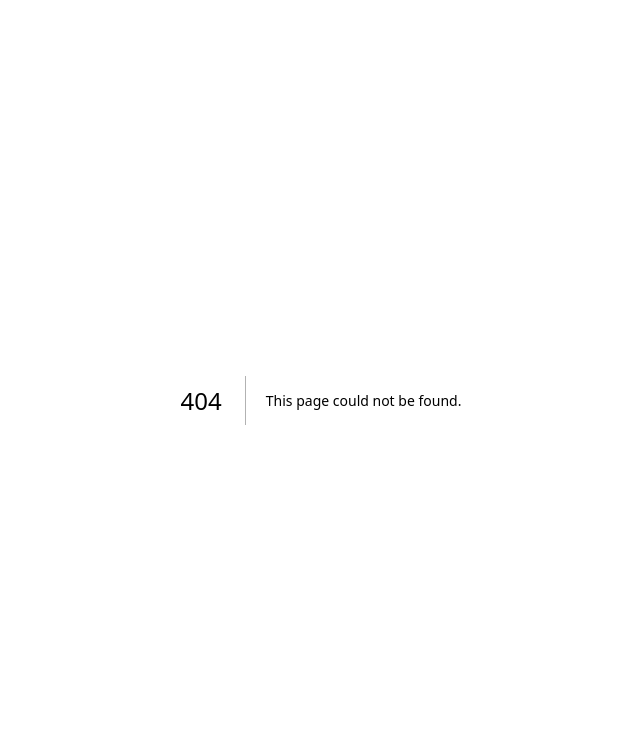
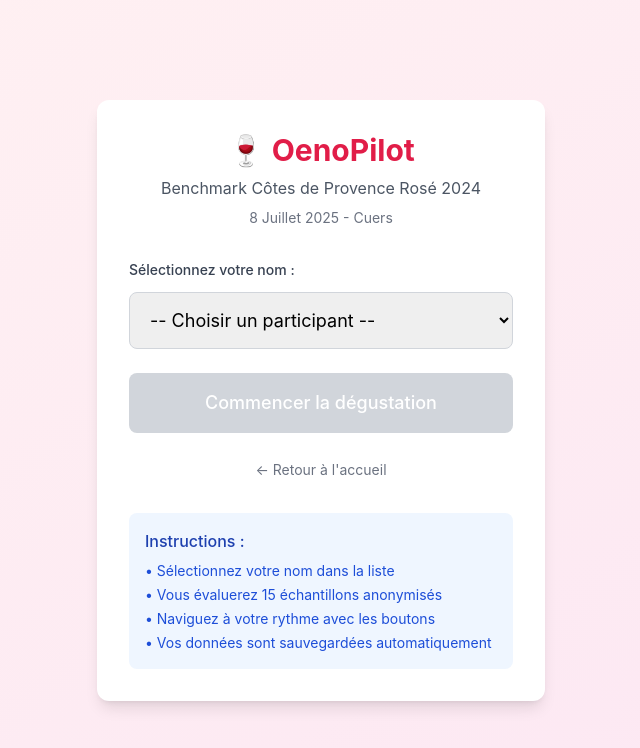
Before and after one commit to Florian83390/oenopilot-mvp, a Next.js app: page /login in a window 1280 px wide. Before the commit this address had no page. Shown: the top 748 px of the page, without its empty margins (319-959 px from the left). Built offline with nearby package versions, Linux system fonts and the light colour scheme.

Commit message:
Add participant login page

```diff
--- /dev/null
+++ b/pages/login.js
@@ -0,0 +1,84 @@
+import { useState } from 'react';
+import { useRouter } from 'next/router';
+import Link from 'next/link';
+
+export default function Login() {
+  const [selectedParticipant, setSelectedParticipant] = useState('');
+  const router = useRouter();
+
+  const participants = [
+    'Florian LACROUX',
+    'Mathilde SIMON',
+    'Aurélien TOLMONT',
+    'Pierre PUCHTA',
+    'Rosine LAUZIERE',
+    'Frédéric FABRE',
+    'Arnaud MORAND',
+    'Fabrice MACIA'
+  ];
+
+  const handleLogin = () => {
+    if (selectedParticipant) {
+      // Stocker le nom du participant
+      sessionStorage.setItem('participant', selectedParticipant);
+      // Rediriger vers l'interface de dégustation
+      router.push('/tasting');
+    }
+  };
+
+  return (
+    <div className="min-h-screen bg-gradient-to-br from-rose-50 to-pink-100 flex items-center justify-center">
+      <div className="bg-white rounded-xl shadow-lg p-8 max-w-md w-full mx-4">
+        <div className="text-center mb-8">
+          <Link href="/" className="text-3xl font-bold text-rose-600 mb-2 block">🍷 OenoPilot</Link>
+          <p className="text-gray-600 mb-2">Benchmark Côtes de Provence Rosé 2024</p>
+          <p className="text-sm text-gray-500">8 Juillet 2025 - Cuers</p>
+        </div>
+
+        <div className="space-y-6">
+          <div>
+            <label className="block text-sm font-medium text-gray-700 mb-3">
+              Sélectionnez votre nom :
+            </label>
+            <select
+              value={selectedParticipant}
+              onChange={(e) => setSelectedParticipant(e.target.value)}
+              className="w-full p-4 border border-gray-300 rounded-lg focus:ring-2 focus:ring-rose-500 focus:border-rose-500 text-lg"
+            >
+              <option value="">-- Choisir un participant --</option>
+              {participants.map((participant, index) => (
+                <option key={index} value={participant}>
+                  {participant}
+                </option>
+              ))}
+            </select>
+          </div>
+
+          <button
+            onClick={handleLogin}
+            disabled={!selectedParticipant}
+            className="w-full py-4 px-4 bg-rose-600 hover:bg-rose-700 disabled:bg-gray-300 disabled:cursor-not-allowed text-white rounded-lg font-medium transition-all text-lg"
+          >
+            Commencer la dégustation
+          </button>
+
+          <div className="text-center">
+            <Link href="/" className="text-sm text-gray-500 hover:text-gray-700">
+              ← Retour à l'accueil
+            </Link>
+          </div>
+        </div>
+
+        <div className="mt-8 bg-blue-50 rounded-lg p-4">
+          <h3 className="font-medium text-blue-800 mb-2">Instructions :</h3>
+          <ul className="text-sm text-blue-700 space-y-1">
+            <li>• Sélectionnez votre nom dans la liste</li>
+            <li>• Vous évaluerez 15 échantillons anonymisés</li>
+            <li>• Naviguez à votre rythme avec les boutons</li>
+            <li>• Vos données sont sauvegardées automatiquement</li>
+          </ul>
+        </div>
+      </div>
+    </div>
+  );
+}
```
